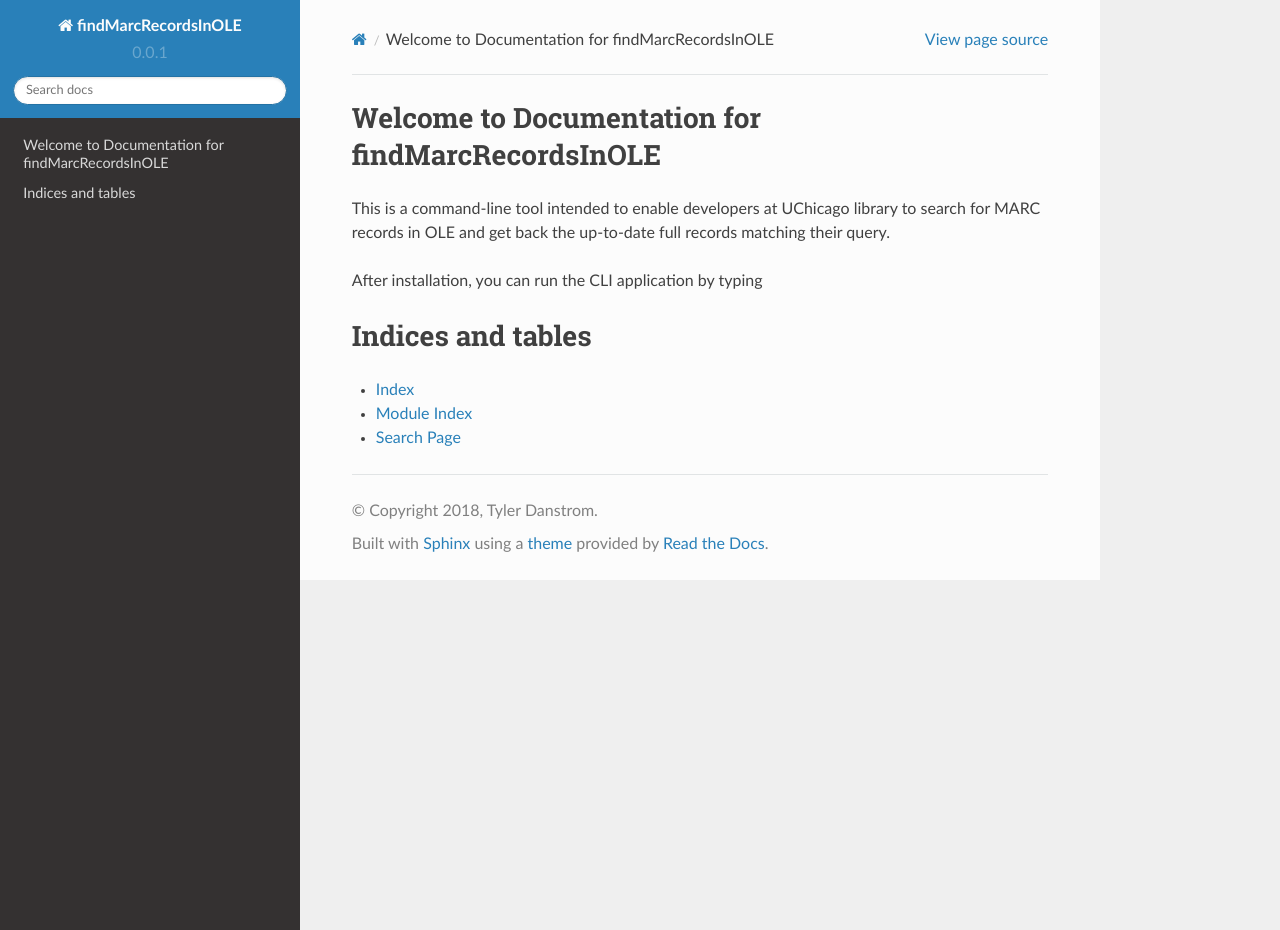
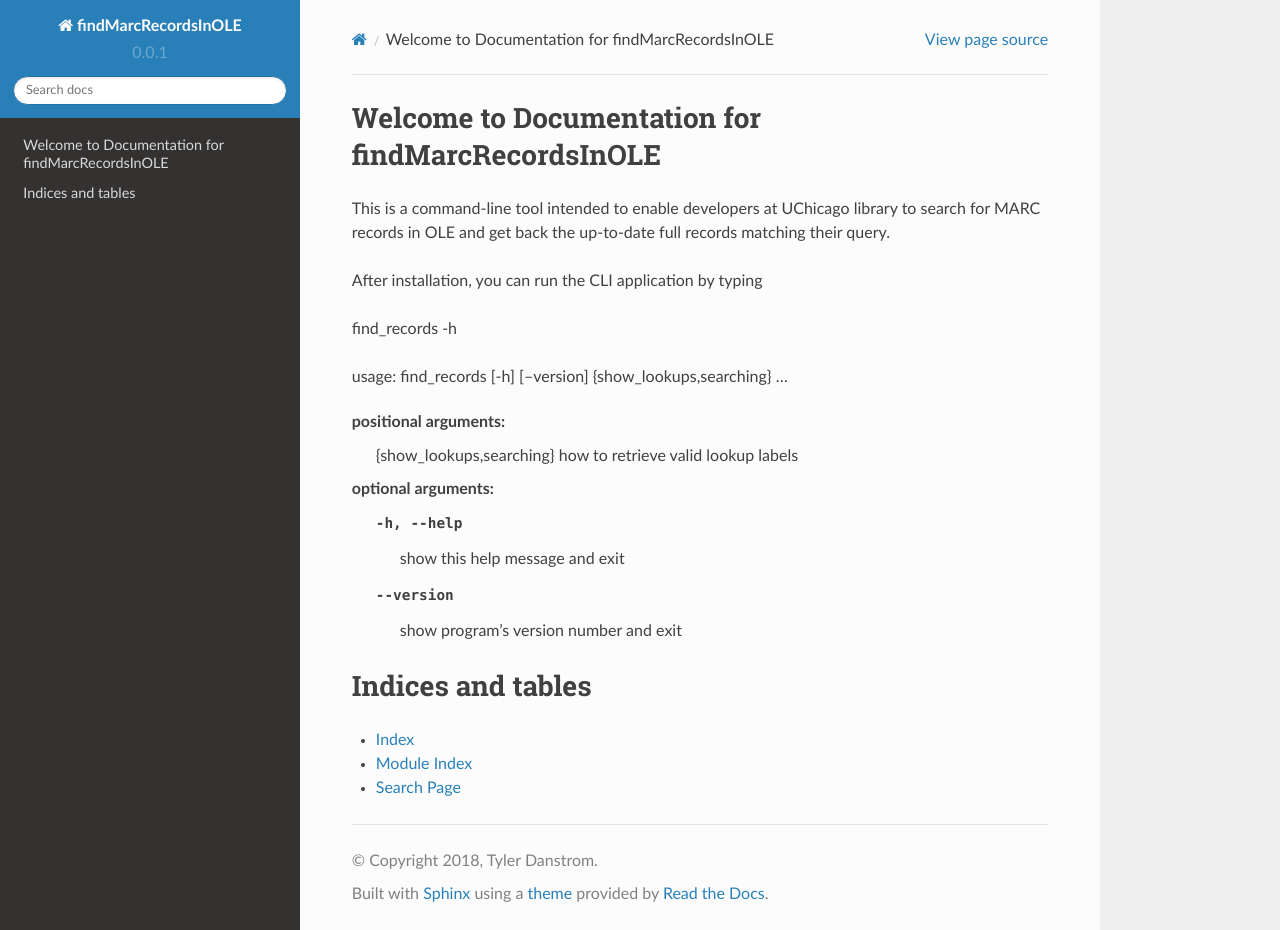
Before and after one commit to uchicago-library/convert_marc_to_iiif_webapp, a Sphinx documentation site: the page built from docs/index.rst, in a window 1280 px wide and 930 px high. Built offline with Sphinx 7.4.7 and the Read the Docs theme 2.0.0, drawn with Linux system fonts in a browser that asks for light colours; some of the changed lines change nothing that is shown.

Commit message:
moved formatting of cli help in index.rst

```diff
--- a/docs/index.rst
+++ b/docs/index.rst
@@ -11,14 +11,16 @@ in OLE and get back the up-to-date full records matching their query.
 
 After installation, you can run the CLI application by typing
 
-.. code-block: bash
-    find_records -h
-    usage: find_records [-h] [--version] {show_lookups,searching} ...
-    positional arguments:
-        {show_lookups,searching}    how to retrieve valid lookup labels
-    optional arguments:
-        -h, --help            show this help message and exit
-        --version             show program's version number and exit
+find_records -h
+
+usage: find_records [-h] [--version] {show_lookups,searching} ...
+
+positional arguments:
+    {show_lookups,searching}    how to retrieve valid lookup labels
+
+optional arguments:
+    -h, --help            show this help message and exit
+    --version             show program's version number and exit
 
 .. toctree::
    :maxdepth: 2
```
